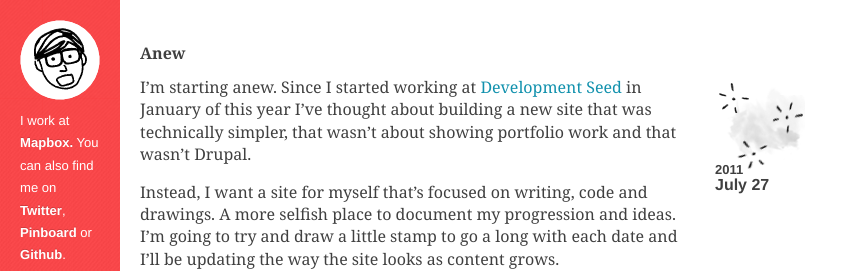
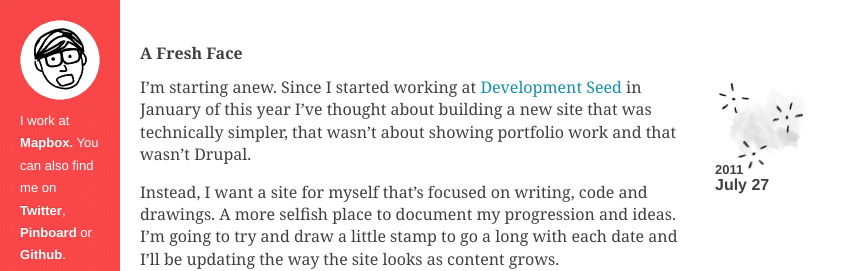
Before and after one commit to tristen/tristen.github.com, a Jekyll site: the page built from _posts/2011-07-27-fresh-face.md, in a window 1280 px wide. Shown: the top 271 px of the page, without its empty margins (0-846 px from the left). Built offline with Jekyll 4.4.1, drawn with Linux system fonts in a browser that asks for light colours; Markdown is read by kramdown in place of the engine named in the settings; comment, search, counter and statistics services are not loaded.

Commit message:
Spooky. Isn't it?

```diff
--- a/_posts/2011-07-27-fresh-face.md
+++ b/_posts/2011-07-27-fresh-face.md
@@ -1,5 +1,5 @@
 ---
-title: "Anew"
+title: "A Fresh Face"
 subtitle: ""
 layout: "post"
 category: ""
```
